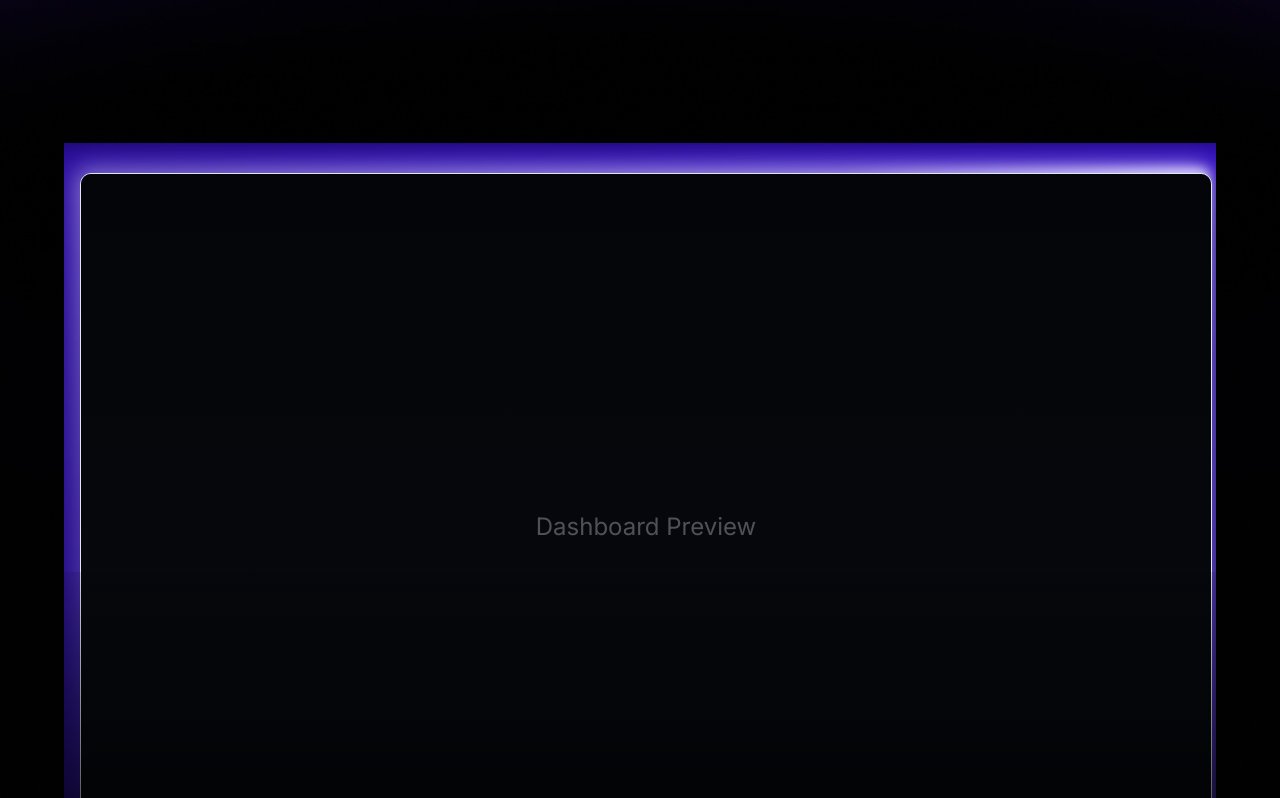
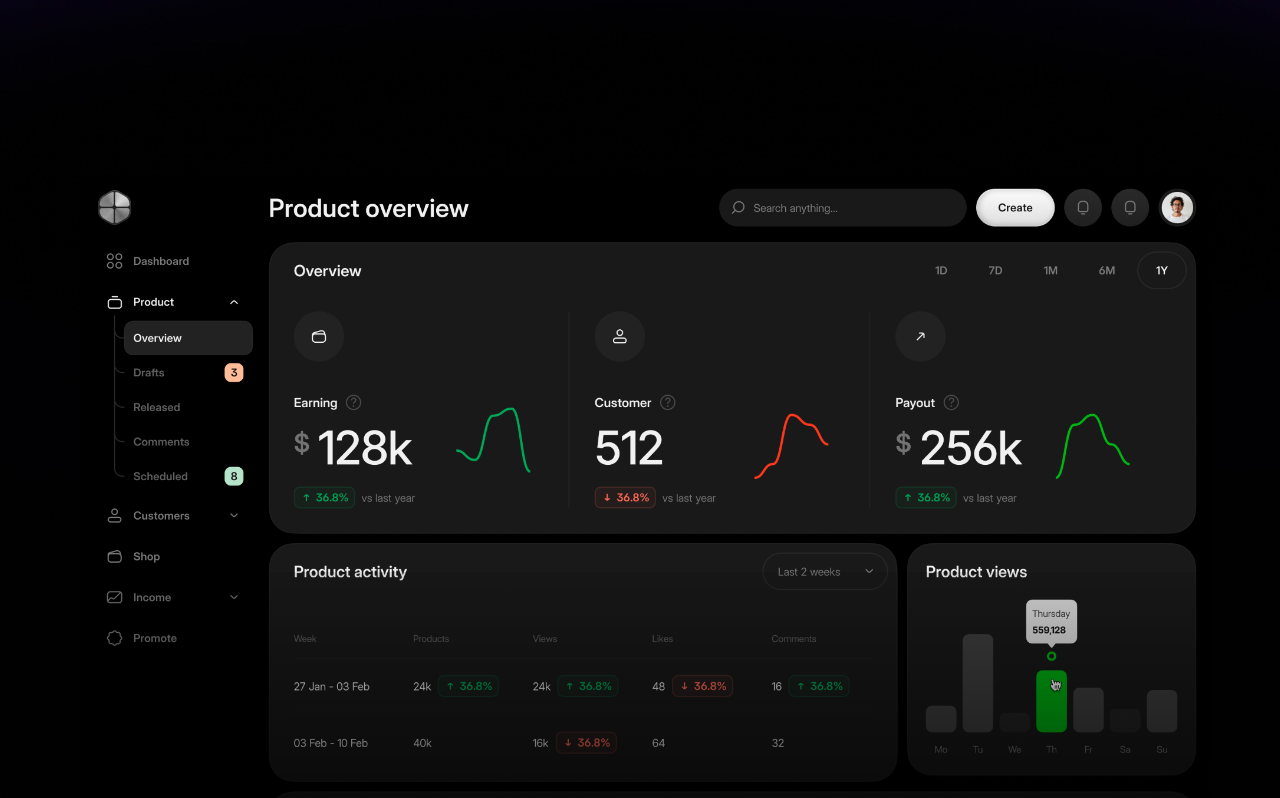
Before and after one commit to vikod3/nova-template, a React (Vite) app: page / in a window 1280 px wide. Shown: the part 442-1240 px from the top of the page. Built offline with nearby package versions, Linux system fonts and the light colour scheme.

Commit message:
feat: Add image to HeroSection
Added the image to the HeroSection and aligned it to the top.

```diff
--- a/src/components/HeroSection.tsx
+++ b/src/components/HeroSection.tsx
@@ -1,8 +1,11 @@
+
 import React from 'react';
 import { Button } from '@/components/ui/button';
 import Navbar from './Navbar';
+
 const HeroSection = () => {
-  return <div className="w-full min-h-screen overflow-hidden flex flex-col justify-start items-start relative" style={{
+  return (
+    <div className="w-full min-h-screen overflow-hidden flex flex-col justify-start items-start relative" style={{
       backgroundImage: 'url(/lovable-uploads/5c21d57e-d7fa-44a5-a13e-d85e12b669bf.png)',
       backgroundSize: 'cover',
       backgroundPosition: 'center',
@@ -34,43 +37,22 @@ const HeroSection = () => {
             </div>
           </div>
 
-          {/* Dashboard Mockup with Gradient Effects */}
+          {/* Dashboard Mockup */}
           <div className="w-full max-w-7xl h-[400px] md:h-[600px] lg:h-[749px] relative overflow-hidden">
             <div className="absolute inset-0 flex justify-center items-start pt-4 md:pt-6 bg-transparent">
               <div className="relative w-full max-w-[300px] sm:max-w-[500px] md:max-w-[700px] lg:max-w-[900px] xl:max-w-[1132px]">
-                {/* Gradient Blur Effects */}
-                <div style={{
-                background: 'linear-gradient(209deg, #3511C5 0%, rgba(53, 17, 197, 0.60) 100%)',
-                boxShadow: '30px 30px 30px rgba(0,0,0,0.3)',
-                filter: 'blur(15px)',
-                transform: 'scale(1.1)'
-              }} className="absolute inset-0 rounded-lg bg-transparent" />
-                <div className="absolute inset-0 rounded-lg" style={{
-                background: 'linear-gradient(207deg, #DAD1FF 0%, rgba(218, 209, 255, 0) 100%)',
-                boxShadow: '24px 24px 24px rgba(0,0,0,0.2)',
-                filter: 'blur(12px)',
-                transform: 'translate(2px, 2px)'
-              }} />
-                <div style={{
-                background: 'linear-gradient(207deg, #DAD1FF 0%, rgba(218, 209, 255, 0) 15%)',
-                boxShadow: '11px 11px 11px rgba(0,0,0,0.1)',
-                filter: 'blur(5.5px)',
-                borderRadius: '5px',
-                transform: 'translate(2px, 2px)'
-              }} className="absolute inset-0 rounded-lg bg-[#342270]" />
-
                 {/* Main Dashboard Container */}
-                <div className="relative w-full aspect-[16/10] rounded-lg border border-white/16 overflow-hidden flex flex-col justify-start items-start" style={{
+                <div className="relative w-full aspect-[16/10] rounded-lg overflow-hidden flex flex-col justify-start items-start" style={{
                   transform: 'translate(6px, 6px)',
                   borderRadius: '10.89px'
                 }}>
-                  <div className="w-full h-full bg-black relative">
-                    {/* Dashboard content placeholder */}
-                    <div className="absolute inset-0 bg-gradient-to-b from-gray-900/20 to-gray-900/40 flex items-center justify-center">
-                      <div className="text-white/30 text-lg md:text-xl lg:text-2xl font-light">
-                        Dashboard Preview
-                      </div>
-                    </div>
+                  <div className="w-full h-full relative">
+                    {/* Dashboard Image */}
+                    <img
+                      src="/lovable-uploads/5f124f8a-efb5-4929-a382-d093f61ec07d.png"
+                      alt="Dashboard Preview"
+                      className="w-full h-full object-cover object-top rounded-lg"
+                    />
                   </div>
                 </div>
               </div>
@@ -83,6 +65,8 @@ const HeroSection = () => {
           </div>
         </div>
       </div>
-    </div>;
+    </div>
+  );
 };
+
 export default HeroSection;
```
Also changed, not shown: public/lovable-uploads/5f124f8a-efb5-4929-a382-d093f61ec07d.png (added). Lines whose indentation alone changed are shown as unchanged.
